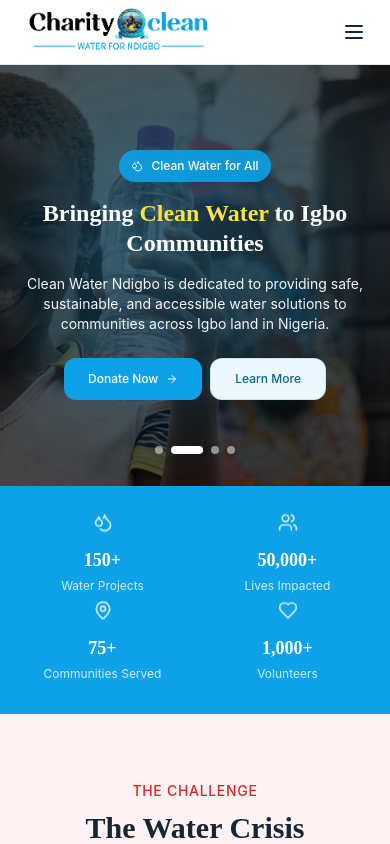
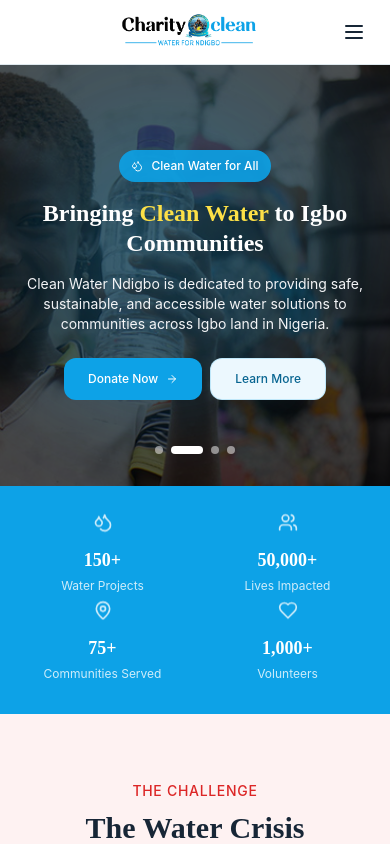
Before and after one commit to dubixhub/cleanwaterndigbo, a React (Vite) app: page / in a window 390 px wide. Shown: the top 844 px of the page. Built offline with nearby package versions, Linux system fonts and the light colour scheme; the HTML template or start-up script is replaced by a standard one.

Commit message:
align center logo

```diff
--- a/src/components/layout/Navbar.tsx
+++ b/src/components/layout/Navbar.tsx
@@ -20,14 +20,30 @@ const Navbar = () => {
   return (
     <nav className="fixed top-0 left-0 right-0 z-50 bg-background/95 backdrop-blur-md border-b border-border">
       <div className="container-custom">
-        <div className="flex items-center justify-between h-16 md:h-20">
+        {/* Mobile Header - Centered Logo */}
+        <div className="md:hidden flex items-center justify-between h-16">
+          <div className="flex-1" />
+          <Link to="/" className="group">
+            <img src={logo} alt="Clean Water Ndigbo Logo" className="w-[150px] h-auto group-hover:scale-110 transition-transform" />
+          </Link>
+          <button
+            onClick={() => setIsOpen(!isOpen)}
+            className="flex-1 flex justify-end p-2 text-foreground hover:text-primary transition-colors"
+            aria-label="Toggle menu"
+          >
+            {isOpen ? <X className="w-6 h-6" /> : <Menu className="w-6 h-6" />}
+          </button>
+        </div>
+
+        {/* Desktop Header */}
+        <div className="hidden md:flex items-center justify-between h-20">
           {/* Logo */}
           <Link to="/" className="group">
             <img src={logo} alt="Clean Water Ndigbo Logo" className="w-[200px] h-auto group-hover:scale-110 transition-transform" />
           </Link>
 
           {/* Desktop Navigation */}
-          <div className="hidden md:flex items-center gap-8">
+          <div className="flex items-center gap-8">
             {navLinks.map((link) => (
               <Link
                 key={link.path}
@@ -48,15 +64,6 @@ const Navbar = () => {
               Donate Now
             </Link>
           </div>
-
-          {/* Mobile Menu Button */}
-          <button
-            onClick={() => setIsOpen(!isOpen)}
-            className="md:hidden p-2 text-foreground hover:text-primary transition-colors"
-            aria-label="Toggle menu"
-          >
-            {isOpen ? <X className="w-6 h-6" /> : <Menu className="w-6 h-6" />}
-          </button>
         </div>
 
         {/* Mobile Navigation */}
```
